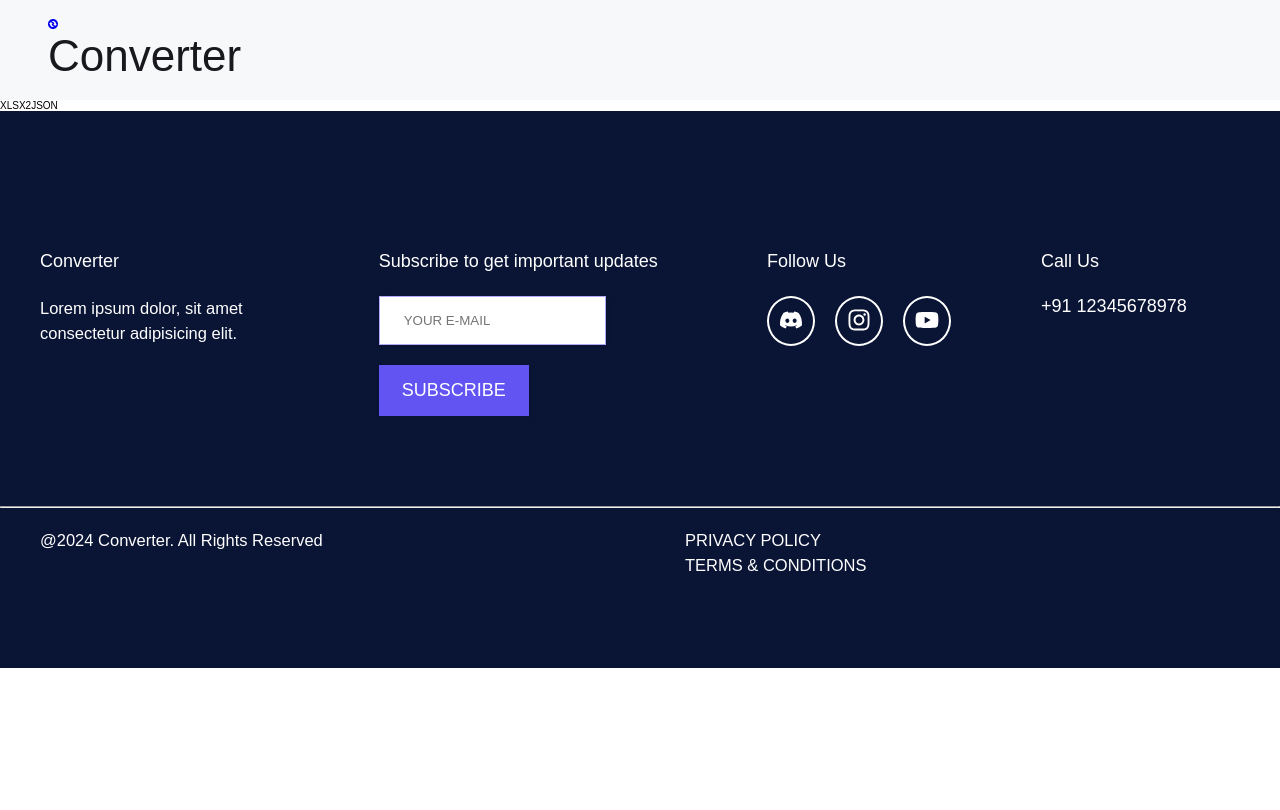
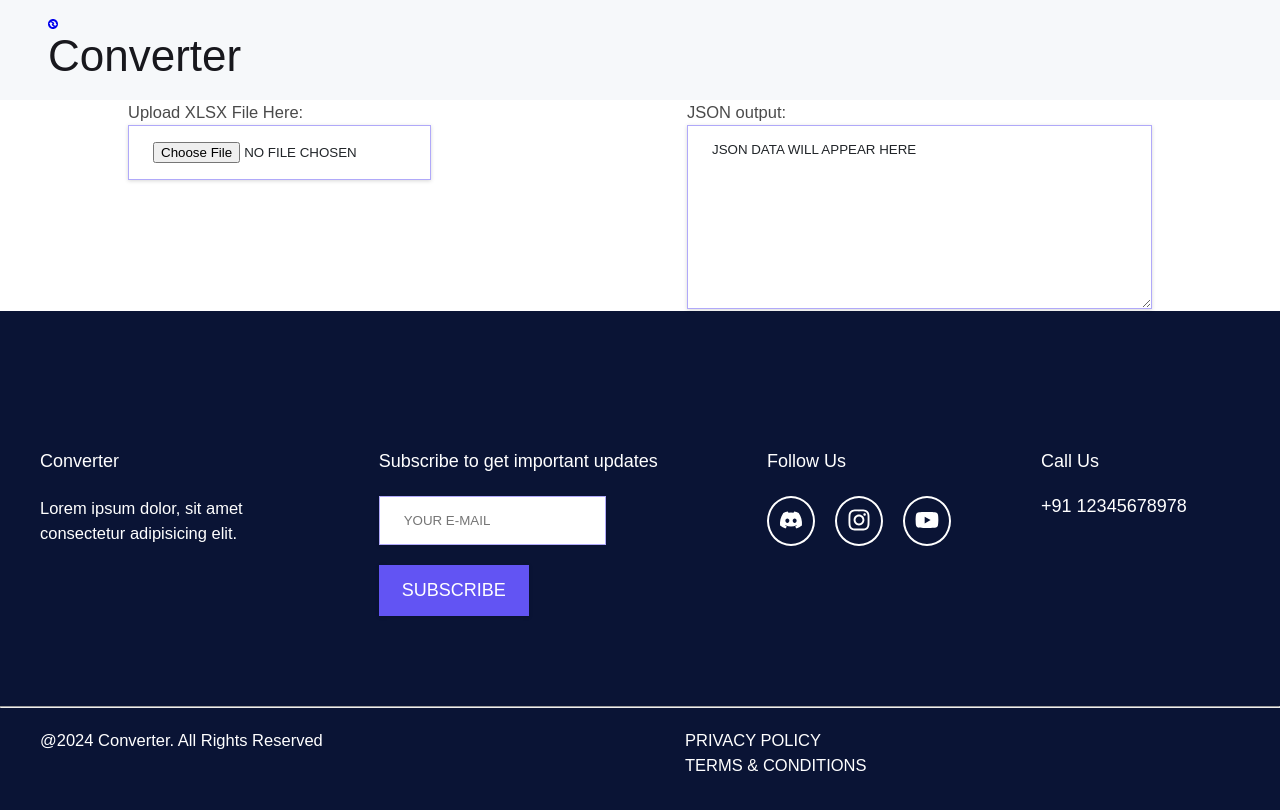
Before and after one commit to msn2106/converter, a React (Create React App) app: page /converter/xlsx2json in a window 1280 px wide. Shown: the top 810 px of the page. Built offline with nearby package versions, Linux system fonts and the light colour scheme; the HTML template or start-up script is replaced by a standard one.

Commit message:
xlsx to json attempt 1

```diff
--- a/package.json
+++ b/package.json
@@ -20,6 +20,7 @@
     "react-icons": "^5.0.1",
     "react-router-dom": "^6.22.3",
     "react-scripts": "5.0.1",
+    "read-excel-file": "^5.7.1",
     "styled-components": "^6.1.8",
     "web-vitals": "^2.1.4"
   },
--- a/src/components/CSV2JSON.js
+++ b/src/components/CSV2JSON.js
@@ -28,11 +28,11 @@ const CSV2JSON = () => {
       <div className="reqrescontainers">
         <div className="requestBody">
           <p>Convert a CSV file to JSON format.</p>
-          <textarea id="csvInput" rows="10" cols="50"></textarea>
+          <textarea id="csvInput" rows="10" cols="50" placeholder="Enter CSV data here"></textarea>
         </div>
         <div className='convertedResult'>
           <p>JSON output:</p>
-          <textarea id="jsonOutput" rows="10" cols="50" readOnly></textarea>
+          <textarea id="jsonOutput" rows="10" cols="50" placeholder="CSV data will appear here" readOnly></textarea>
         </div>
       </div>
       <div className="submitBtn">
--- a/src/components/JSON2CSV.js
+++ b/src/components/JSON2CSV.js
@@ -42,7 +42,7 @@ const JSON2CSV = () => {
         </div>
         <div className='convertedResult'>
           <p>CSV output:</p>
-          <textarea id="csvOutput" rows="10" cols="50" placeholder="CSV data will appear here"></textarea>
+          <textarea id="csvOutput" rows="10" cols="50" placeholder="CSV data will appear here" readOnly></textarea>
         </div>
       </div>
       <div className="submitBtn">
--- a/src/components/XLSX2JSON.js
+++ b/src/components/XLSX2JSON.js
@@ -1,8 +1,37 @@
-import React from 'react'
+import React, { useState } from 'react';
+import readXlsxFile from 'read-excel-file';
 
 const XLSX2JSON = () => {
+  const [jsonData, setJsonData] = useState(null);
+
+  const handleFileUpload = async (event) => {
+    const file = event.target.files[0];
+    try {
+      const data = await readXlsxFile(file);
+      setJsonData(data);
+    } catch (error) {
+      console.error('Error reading Excel file:', error);
+    }
+  };
   return (
-    <div>XLSX2JSON</div>
+    <>
+      <div className="reqrescontainers">
+        <div className="requestBody">
+          <p>Upload XLSX File Here:</p>
+          <input type="file" onChange={handleFileUpload} />
+        </div>
+        <div className='convertedResult'>
+          <p>JSON output:</p>
+          <textarea
+            id="jsonOutput"
+            rows="10"
+            cols="50"
+            value={jsonData ? JSON.stringify(jsonData, null, 2) : 'JSON data will appear here'}
+            readOnly>
+          </textarea>
+        </div>
+      </div>
+    </>
   )
 }
 
```
Also changed, not shown: 1 other file (tests, documents, lock files or other folders).
